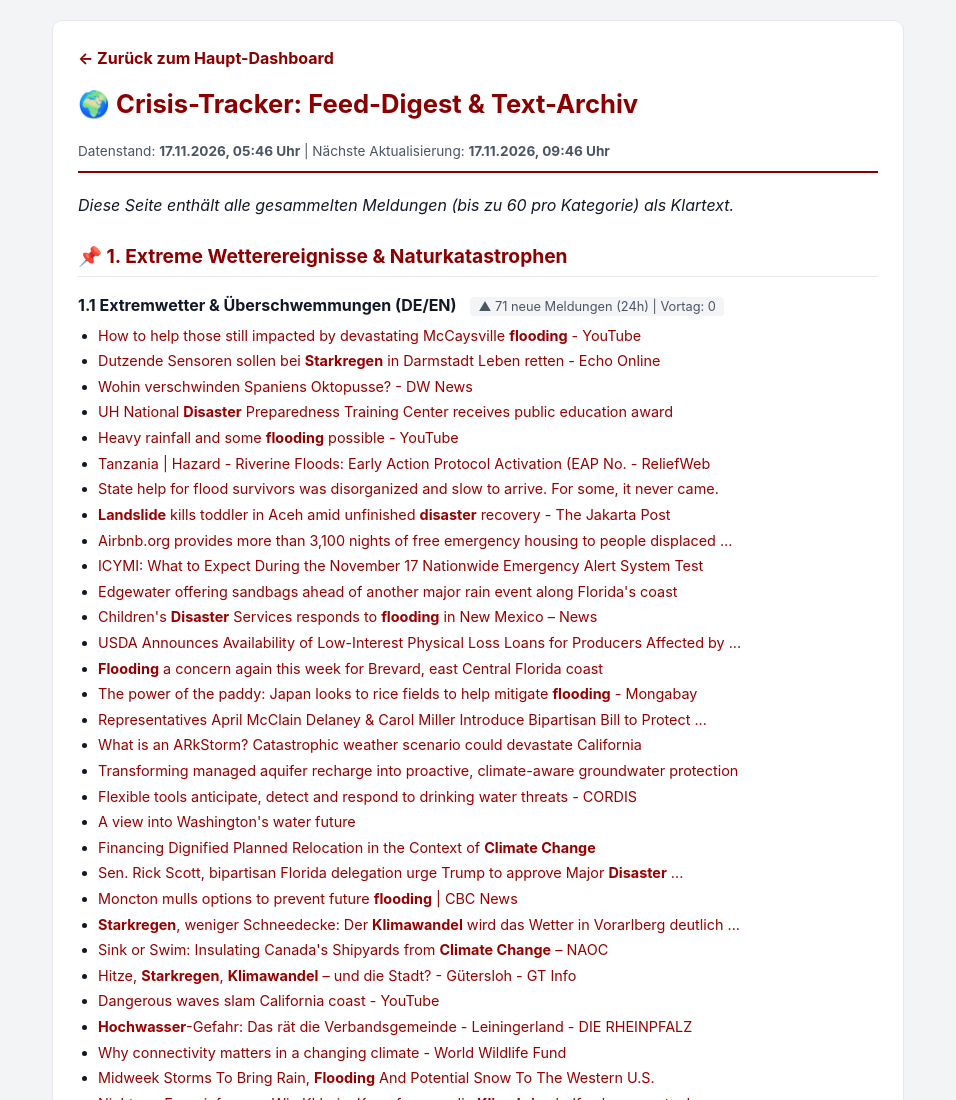
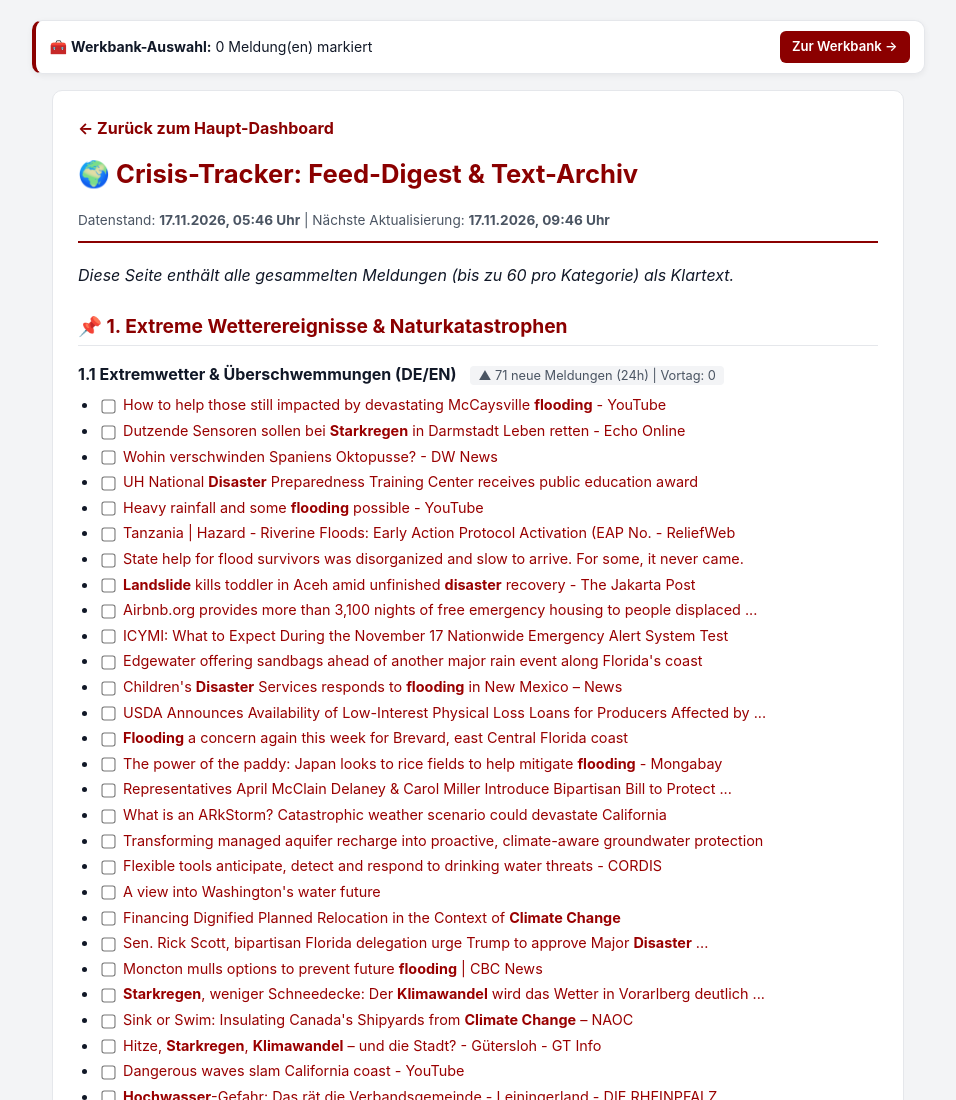
Before and after one commit to Miscatonic-KI/Klima-Dashboard, a plain HTML site: page summary.html in a window 1280 px wide. Shown: the top 1100 px of the page, without its empty margins (162-1118 px from the left). Drawn offline with Linux system fonts and the light colour scheme.

Commit message:
Update summary.html

```diff
--- a/summary.html
+++ b/summary.html
@@ -1274,5 +1274,109 @@
   <li><a href="https://www.google.com/url?rct=j&sa=t&url=https://www.youtube.com/watch%3Fv%3DwEm8yfVQi8A&ct=ga&cd=CAIyGzM0YTQwYzI5YzBhYThiNjA6ZGU6ZGU6REU6TA&usg=AOvVaw0T4ucvqc2LJTke2e88AaVD" target="_blank">COP31 Leaders Face Pressure to Bridge Climate Negotiation Divisions | APT - YouTube</a></li>
 </ul>
     </div>
+<script>
+(function() {
+    const STORAGE_KEY = 'crisis_tracker_workbench_items_v1';
+
+    function getItems() {
+        try {
+            return JSON.parse(localStorage.getItem(STORAGE_KEY) || '[]');
+        } catch (e) {
+            return [];
+        }
+    }
+
+    function saveItems(items) {
+        localStorage.setItem(STORAGE_KEY, JSON.stringify(items));
+        syncCheckboxes();
+        updateBar();
+    }
+
+    function toggleItem(itemObj, checked) {
+        const items = getItems();
+        const idx = items.findIndex(x => x.link === itemObj.link && x.title === itemObj.title);
+        if (checked && idx === -1) {
+            items.push(itemObj);
+        } else if (!checked && idx !== -1) {
+            items.splice(idx, 1);
+        }
+        saveItems(items);
+    }
+
+    function clearSelection() {
+        localStorage.removeItem(STORAGE_KEY);
+        syncCheckboxes();
+        updateBar();
+    }
+
+    function syncCheckboxes() {
+        const saved = getItems();
+        document.querySelectorAll('li[data-wb-link]').forEach(li => {
+            const cb = li.querySelector('input[type="checkbox"].wb-checkbox');
+            if (!cb) return;
+            const link = li.getAttribute('data-wb-link') || '';
+            const title = li.getAttribute('data-wb-title') || '';
+            cb.checked = saved.some(x => x.link === link && x.title === title);
+        });
+    }
+
+    function updateBar() {
+        const count = getItems().length;
+        const badge = document.getElementById('wb-count-badge');
+        const clearBtn = document.getElementById('wb-clear-btn');
+        if (badge) {
+            badge.textContent = String(count);
+        }
+        if (clearBtn) {
+            clearBtn.style.display = count > 0 ? 'inline-block' : 'none';
+        }
+    }
+
+    // Kompakte Leiste oben einfügen
+    const bar = document.createElement('div');
+    bar.style.cssText = 'position: sticky; top: 10px; z-index: 900; max-width: 860px; margin: 0 auto 16px auto; background: #ffffff; border: 1px solid #e5e7eb; border-left: 4px solid #8b0000; border-radius: 10px; padding: 10px 14px; display: flex; flex-wrap: wrap; justify-content: space-between; align-items: center; gap: 10px; box-shadow: 0 2px 6px rgba(0,0,0,0.06); font-size: 0.88rem;';
+    bar.innerHTML = `
+        <div>🧰 <strong>Werkbank-Auswahl:</strong> <span id="wb-count-badge">0</span> Meldung(en) markiert</div>
+        <div style="display: flex; align-items: center; gap: 8px;">
+            <button type="button" id="wb-clear-btn" style="display: none; background: #ffffff; color: #4b5563; border: 1px solid #d1d5db; border-radius: 6px; padding: 6px 10px; font-size: 0.82rem; font-weight: 600; cursor: pointer;">🗑️ Auswahl löschen</button>
+            <a href="workbench.html" style="background: #8b0000; color: #ffffff; text-decoration: none; font-weight: 600; padding: 6px 12px; border-radius: 6px; font-size: 0.82rem;">Zur Werkbank →</a>
+        </div>
+    `;
+    document.body.insertBefore(bar, document.body.firstChild);
+
+    document.getElementById('wb-clear-btn').addEventListener('click', clearSelection);
+
+    // Checkboxen an alle Archiv-Listenpunkte anhängen
+    const saved = getItems();
+    const listItems = document.querySelectorAll('li');
+    listItems.forEach(li => {
+        const linkEl = li.querySelector('a[href]');
+        if (!linkEl) return;
+
+        const title = (linkEl.textContent || '').trim();
+        const link = linkEl.getAttribute('href') || '';
+        const h2 = li.closest('section, div')?.querySelector('h2')?.textContent?.trim() || 'Text-Archiv';
+
+        li.setAttribute('data-wb-title', title);
+        li.setAttribute('data-wb-link', link);
+
+        const cb = document.createElement('input');
+        cb.type = 'checkbox';
+        cb.className = 'wb-checkbox';
+        cb.title = 'Für die Recherche-Werkbank markieren';
+        cb.style.cssText = 'margin-right: 8px; cursor: pointer; transform: scale(1.08); vertical-align: middle;';
+        cb.checked = saved.some(x => x.link === link && x.title === title);
+
+        cb.addEventListener('change', () => {
+            toggleItem({ title, link, context: h2 }, cb.checked);
+        });
+
+        li.insertBefore(cb, li.firstChild);
+    });
+
+    updateBar();
+})();
+</script>
+
 </body>
 </html>
```
